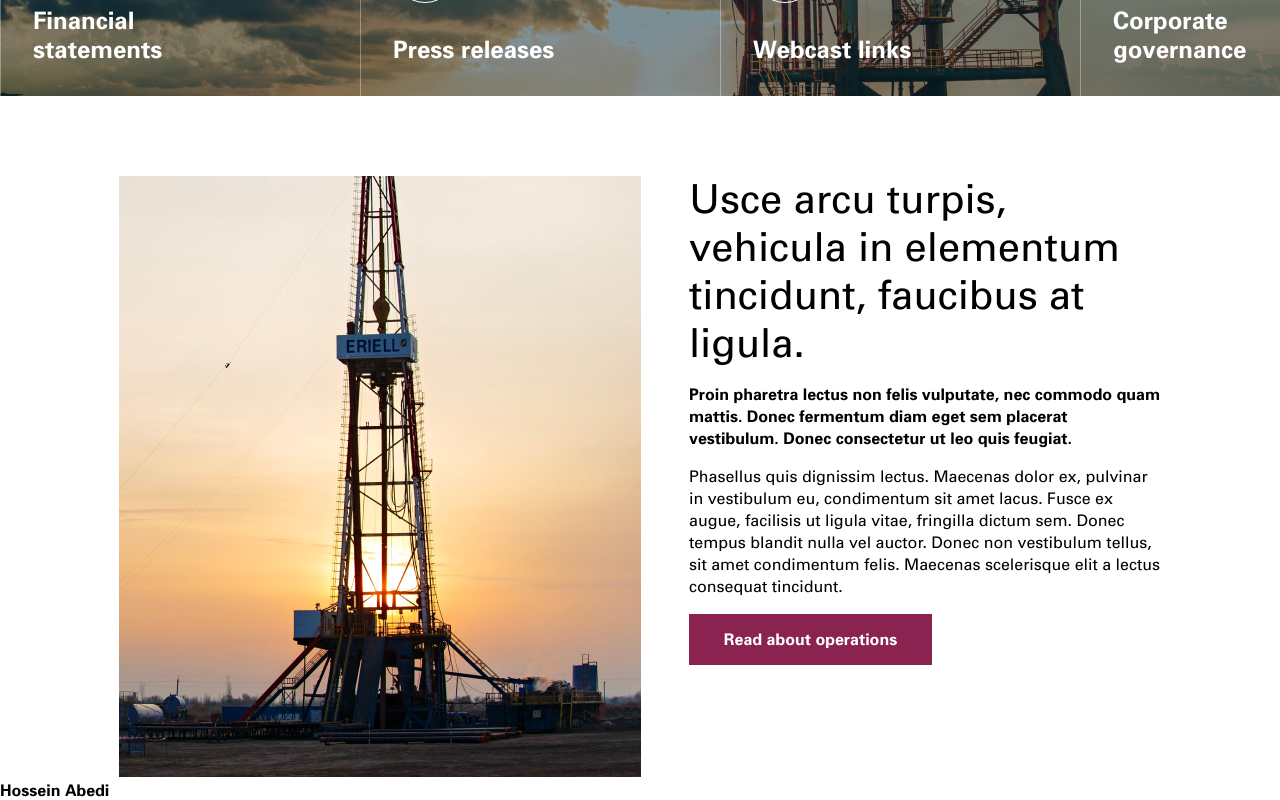
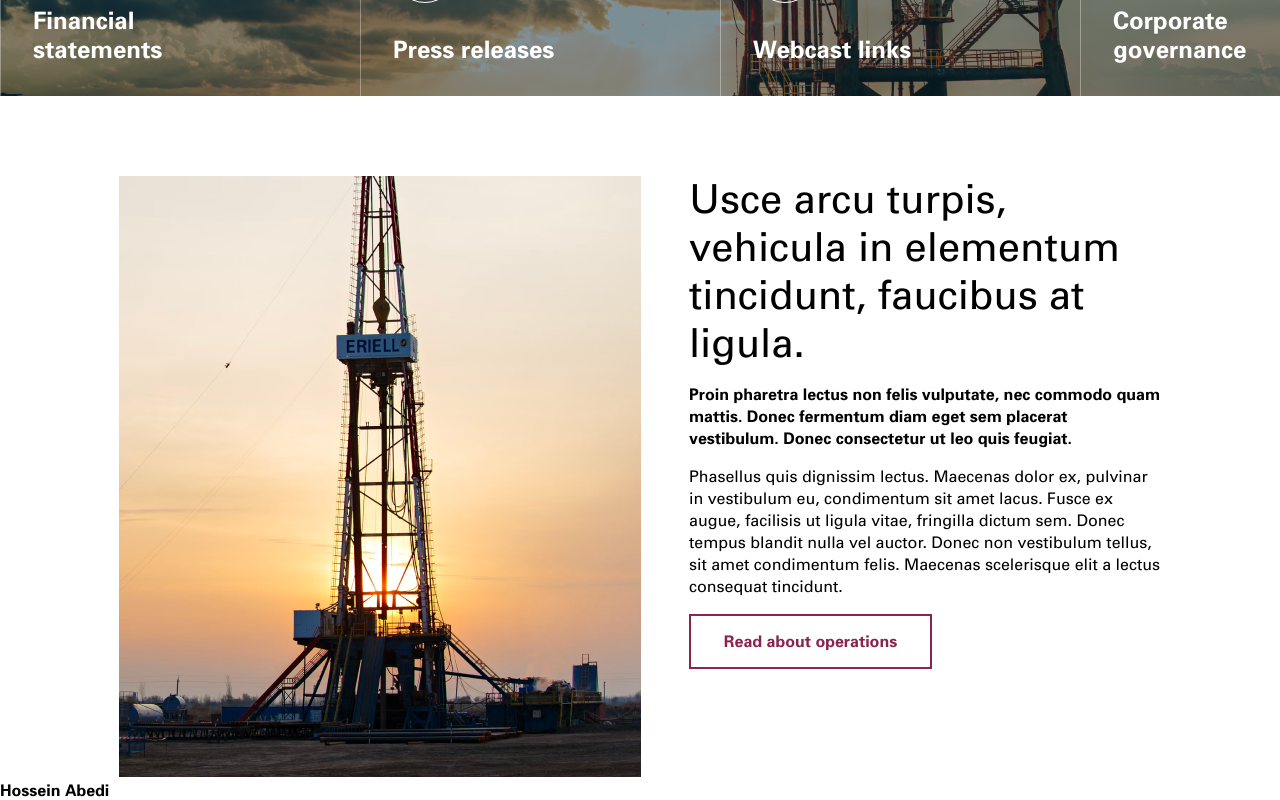
Before and after one commit to hoseinabedi/webicient, a Next.js app: page / in a window 1280 px wide. In both pictures the pointer is over the link "Read about operations". Shown: the part 2515-3315 px from the top of the page. Built offline with nearby package versions, Linux system fonts and the light colour scheme.

Commit message:
Add style for button in section3

```diff
--- a/src/app/page.module.css
+++ b/src/app/page.module.css
@@ -95,6 +95,7 @@
     justify-content: center;
     align-items: center;
 }
+
 /**** Section 2 ****/
 .section2{
     /* background-image: url('../../public/image1.png'); */
@@ -183,6 +184,7 @@
     overflow: hidden;
     transition: all 500ms;
 }
+
 /**** Section 3 ****/
 .section3{
     padding-top: 5rem;
@@ -225,6 +227,7 @@
     line-height: 22px;
 }
 .section3 .contentSide a{
+    cursor: pointer;
     font-family: var(--univers-font);
     padding: 1rem;
     background-color: #8B2351;
@@ -236,7 +239,16 @@
     color: #ffffff;
     font-size: 16px;
     width: 243px;
+    border: 2px solid transparent;
+    transition: all 300ms ease;
 }
+.section3 .contentSide a:hover{
+    background-color: #ffffff;
+    border: 2px solid #8B2351;
+    color: #8B2351;
+}
+
+/**** Section 4 ****/
 
 
 
```
